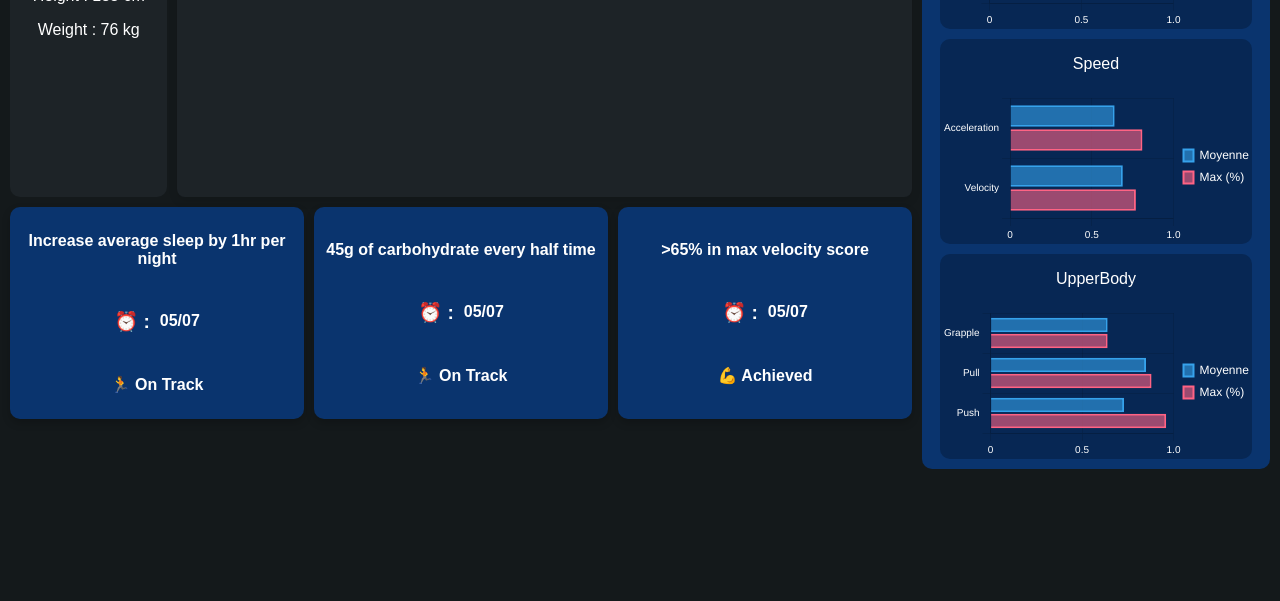
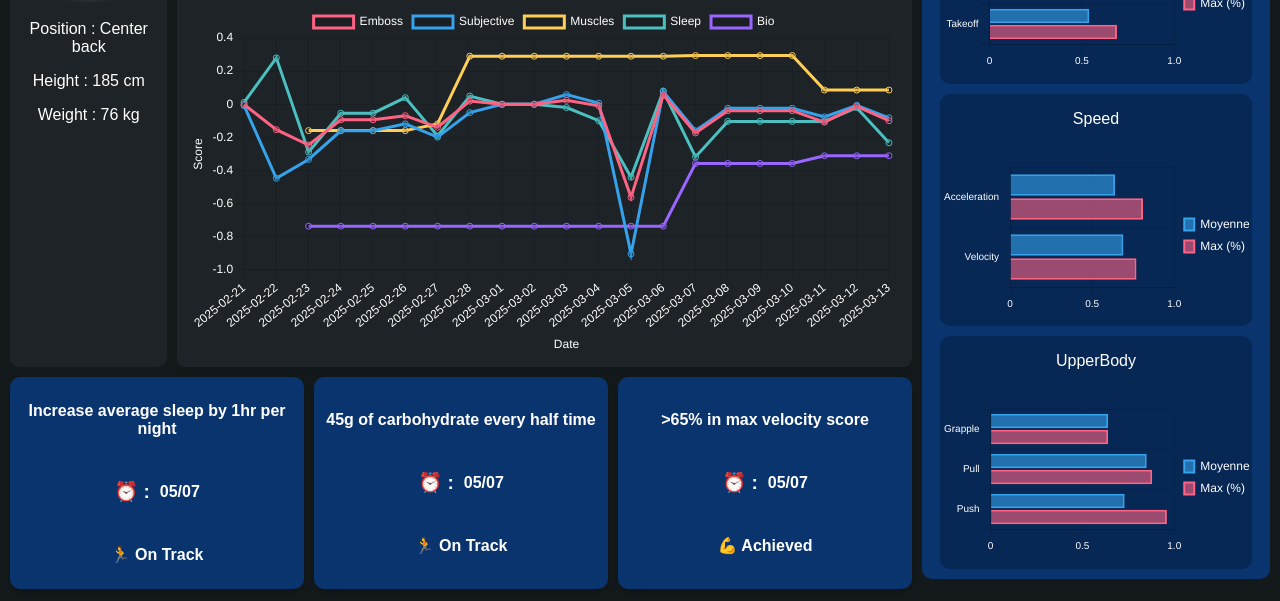
Before and after one commit to Jamanys/CFC, a plain HTML site: page index.html in a window 1280 px wide. Shown: the part 521-1122 px from the top of the page. Before the commit the page ends 1000 px from the top, so only its background shows below. Drawn offline with nearby package versions, Linux system fonts and the light colour scheme.

Commit message:
forget to change a things

```diff
--- a/index.html
+++ b/index.html
@@ -11,7 +11,6 @@
     <script src="../static/js/recovery_graph.js" defer></script>
     <script src="../static/js/physic_get_info.js"defer></script>
     <script src="../static/js/target_get_info.js"defer></script>
-    <script src="../static/js/canva-clean.js"defer></script>
 
     <title>CFC</title>
 </head>
--- a/static/js/canva-clean.js
+++ /dev/null
@@ -1,3 +0,0 @@
-const canvas = document.getElementById("E-recovery-chart");
-canvas.removeAttribute("width");
-canvas.removeAttribute("height");
--- a/static/js/recovery_graph.js
+++ b/static/js/recovery_graph.js
@@ -84,7 +84,7 @@ function recovery_get_info(select){
 
 // Fonction pour initialiser et mettre à jour le graphique
 function updateChart(labels, emboss, subjective, msk, sleep, bio) {
-const ctx = document.getElementById("E-recovery-chart").getContext("2d");
+const ctx = document.getElementById("F-recovery-chart").getContext("2d");
 
 window.recoveryChart = new Chart(ctx, {
     type: "line",
```
